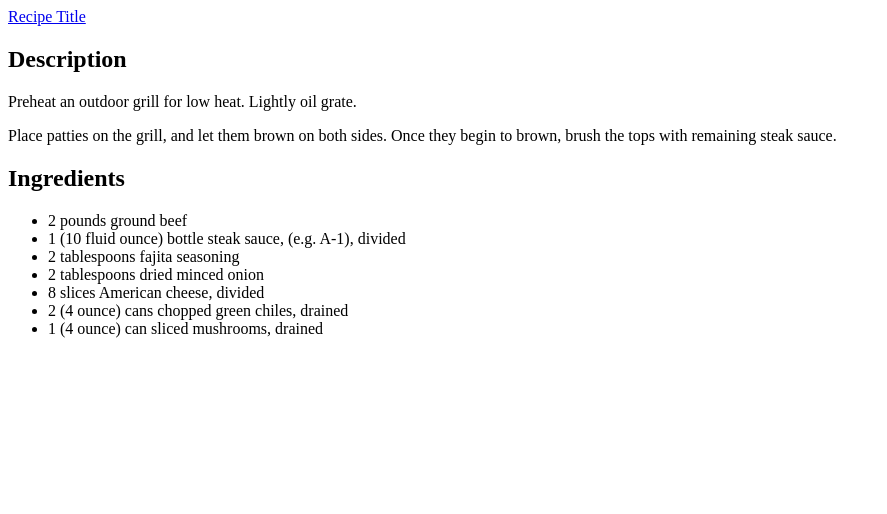
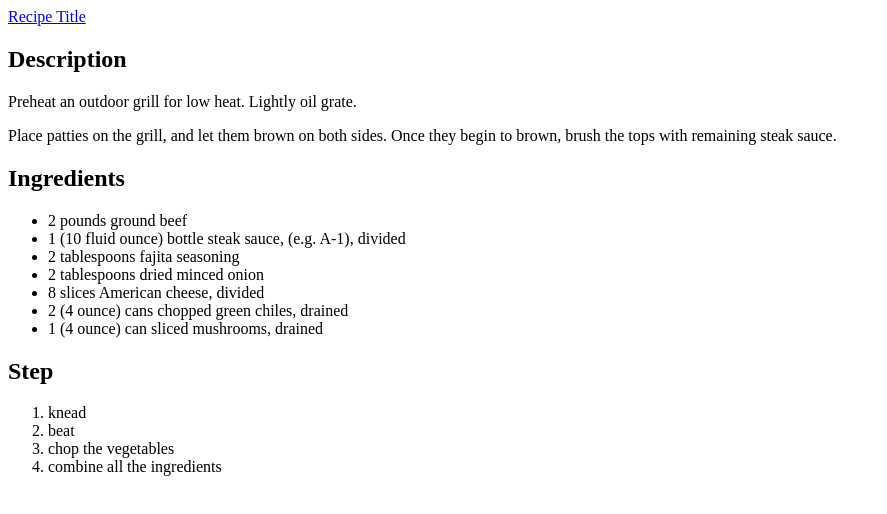
Before and after one commit to amarillodei/odin-recipes, a plain HTML site: page index.html in a window 1280 px wide. Shown: the whole page, without its empty margins (0-887 px from the left). Drawn offline with Linux system fonts and the light colour scheme.

Commit message:
git status

```diff
--- a/index.html
+++ b/index.html
@@ -20,5 +20,12 @@
     <li>2 (4 ounce) cans chopped green chiles, drained</li>
     <li>1 (4 ounce) can sliced mushrooms, drained</li>
 </ul>
+<h2>Step</h2>
+<ol>
+    <li>knead</li>
+    <li>beat</li>
+    <li>chop the vegetables</li>
+    <li>combine all the ingredients</li>
+</ol>
 </body>
 </html>
```
